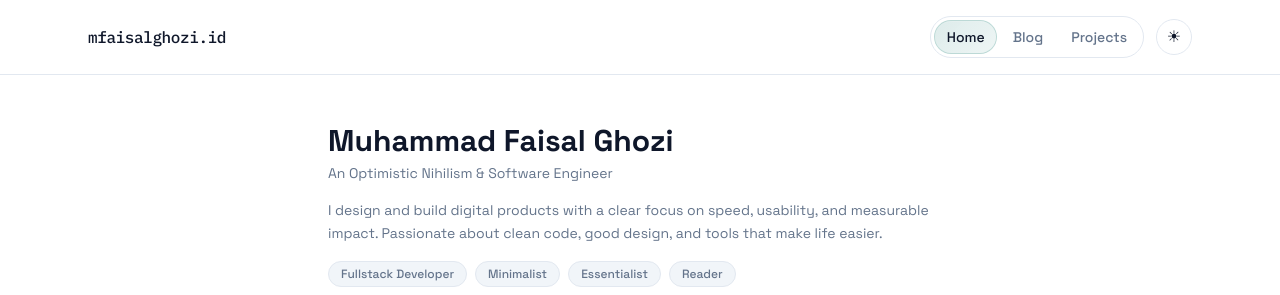
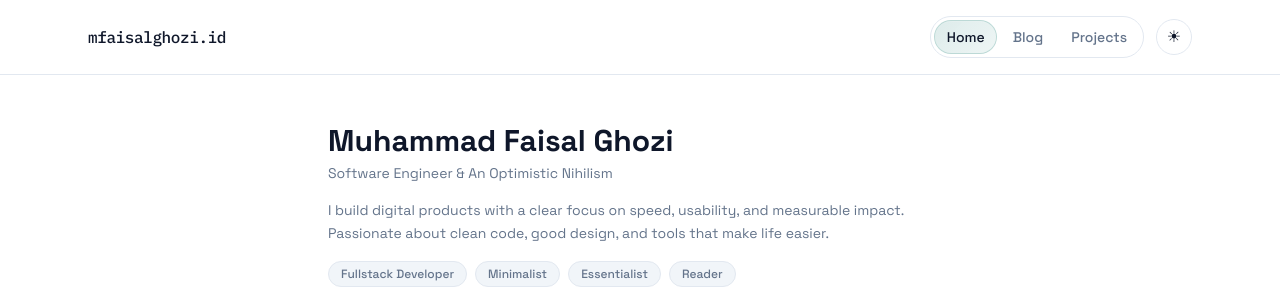
Before and after one commit to mfaisalghozi/mfaisalghozi-id, a Next.js app: page / in a window 1280 px wide. Shown: the top 295 px of the page. Built offline with nearby package versions, Linux system fonts and the light colour scheme; no server answers.

Commit message:
feat: update summary title

```diff
--- a/app/page.tsx
+++ b/app/page.tsx
@@ -105,9 +105,9 @@ export default async function HomePage() {
       {/* Hero */}
       <section className="mb-10 sm:mb-16">
         <h1 className="text-3xl font-bold text-[color:var(--text)] sm:text-3xl">Muhammad Faisal Ghozi</h1>
-        <p className="mt-1 text-sm text-[color:var(--muted)]">An Optimistic Nihilism & Software Engineer</p>
+        <p className="mt-1 text-sm text-[color:var(--muted)]">Software Engineer & An Optimistic Nihilism</p>
         <p className="mt-4 text-sm leading-relaxed text-[color:var(--muted)]">
-          I design and build digital products with a clear focus on speed, usability, and measurable
+          I build digital products with a clear focus on speed, usability, and measurable
           impact. Passionate about clean code, good design, and tools that make life easier.
         </p>
         <div className="mt-4 flex flex-wrap gap-2">
```
